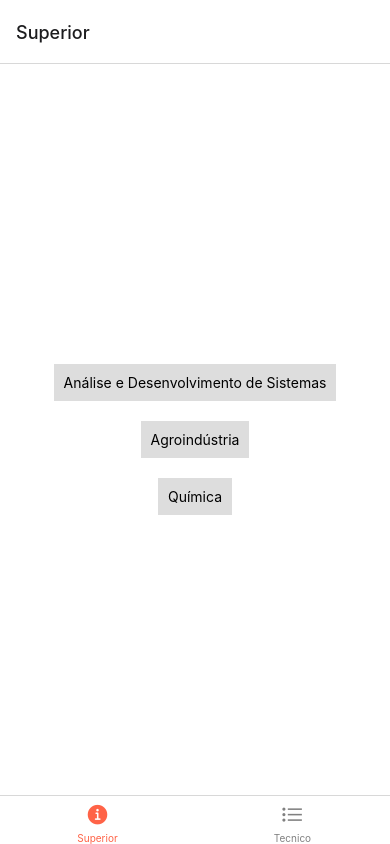
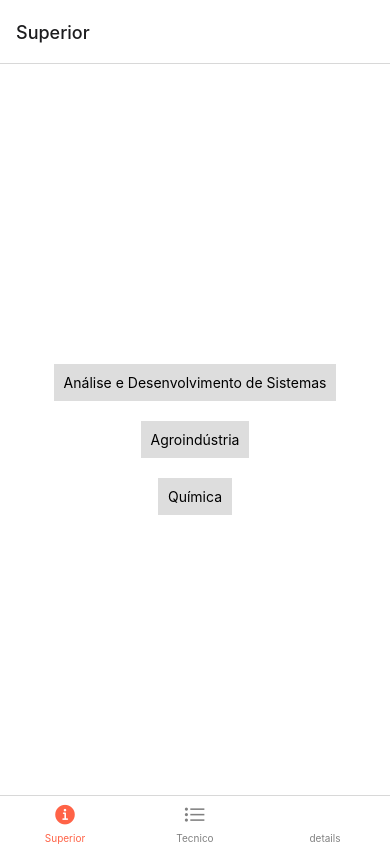
Before and after one commit to luis-luciqm/app-navigation, a React Native app: screen /Superior in a window 390 px wide. Built offline with nearby package versions, Linux system fonts and the light colour scheme.

Commit message:
conseguindo acessar os valores por props

```diff
--- /dev/null
+++ b/src/pages/Details/index.js
@@ -0,0 +1,14 @@
+import React from 'react';
+import { StyleSheet, View, Text } from 'react-native';
+
+export function Details(props){
+    console.log('\n\n\n\nsou euuuuu\n\n', props.route.params.object_cursos)
+
+    return (
+        <Text>Eu sou os detalhes, aaaa</Text>
+    );
+}
+
+const styles = StyleSheet.create({
+
+});
--- a/src/pages/Superior/index.js
+++ b/src/pages/Superior/index.js
@@ -1,11 +1,21 @@
 import React from 'react';
 import { StyleSheet, View, Text, TouchableOpacity } from 'react-native';
 
-export default function Superior(){
+export default function Superior({navigation}){
+
+    const object_cursos = {
+        name: "ADS"
+    };
+
+    // function navigationDetails(){
+    //     navigation.navigate('details', {curso: "sssj"})
+    // }
+
     return (
         <View style={styles.container}>
             <TouchableOpacity
                 style={styles.button}
+                onPress={ () => navigation.navigate('details', {object_cursos})}
             >
                 <Text>Análise e Desenvolvimento de Sistemas</Text>
             </TouchableOpacity>
--- a/src/routes.js
+++ b/src/routes.js
@@ -4,6 +4,7 @@ import { createBottomTabNavigator } from '@react-navigation/bottom-tabs';
 
 import Superior from './pages/Superior'
 import Tecnico from './pages/Técnico'
+import { Details } from './pages/Details'
 import Ionicons from 'react-native-vector-icons/Ionicons';
 
 const Tab = createBottomTabNavigator();
@@ -30,6 +31,7 @@ export default function Routes(){
         >
             <Tab.Screen name="Superior" component={Superior} />
             <Tab.Screen name="Tecnico" component={Tecnico} />
+            <Tab.Screen name='details' curso="aaaaa" component={Details} />
         </Tab.Navigator>
     );
 }
```
Also changed, not shown: src/pages/Details/styles.js (added).
